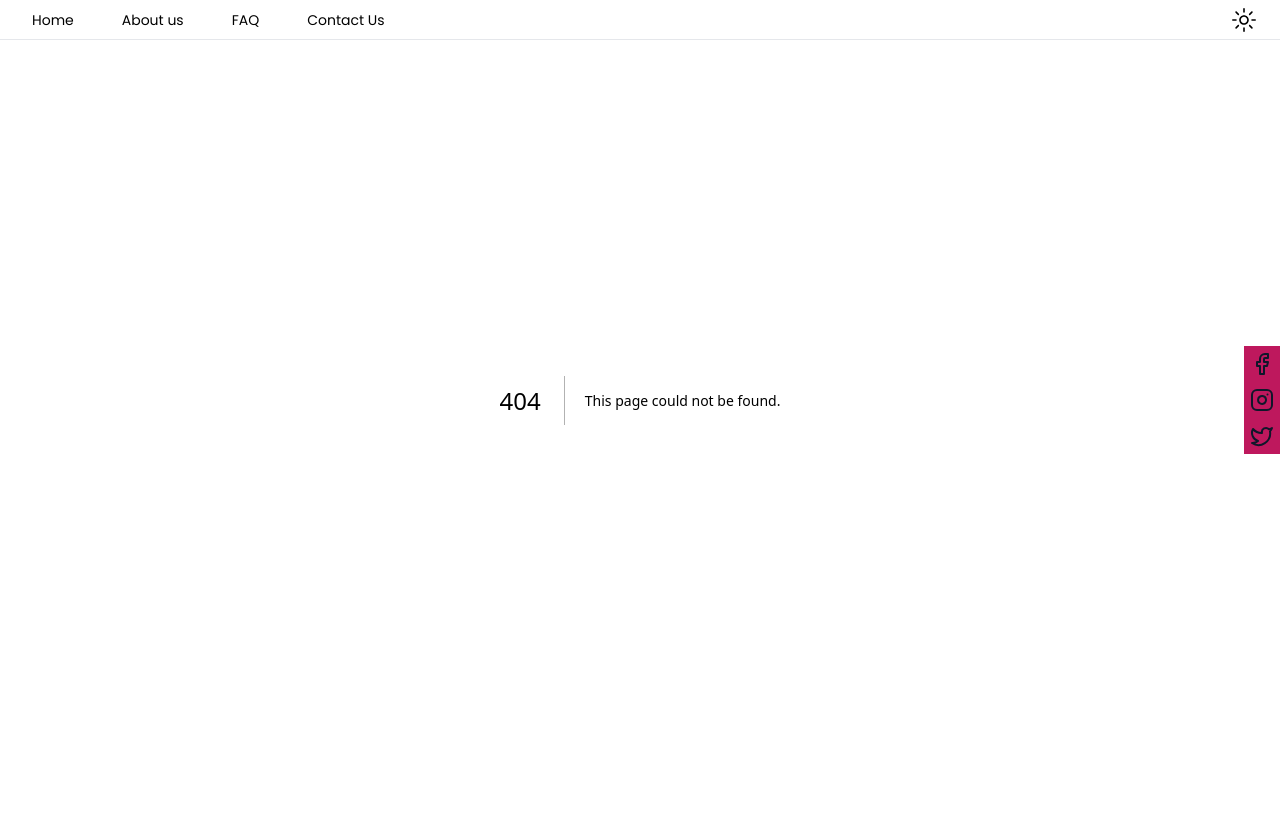
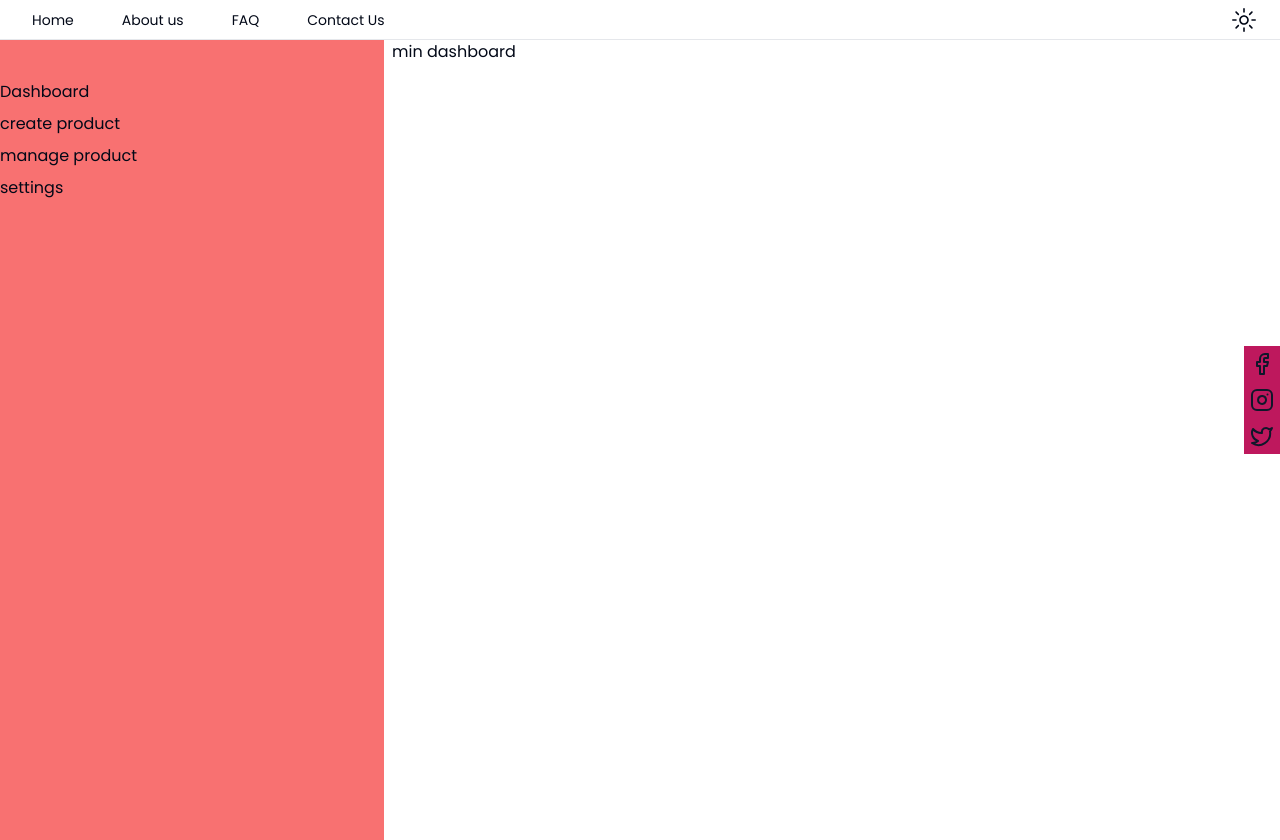
Before and after one commit to janaka4345/fashion-ecommerce, a Next.js app: page /account/sellerDashboard in a window 1280 px wide. Before the commit this address had no page. Before the commit the page ends 800 px from the top, so only its background shows below. Built offline with nearby package versions, Linux system fonts and the light colour scheme.

Commit message:
feat:seller dashboard route created with layout

```diff
--- /dev/null
+++ b/app/account/_components/SellerSidebar.jsx
@@ -0,0 +1,12 @@
+import Link from "next/link";
+
+export default function SellerSidebar() {
+  return (
+    <div className="flex h-[100dvh] w-[30dvw] flex-col gap-2 bg-red-400 pt-10">
+      <Link href="/account/sellerDashboard">Dashboard</Link>
+      <Link href="/account/sellerDashboard/createProduct">create product</Link>
+      <Link href="/account/sellerDashboard/manageProducts">manage product</Link>
+      <Link href="/account/sellerDashboard/settings">settings</Link>
+    </div>
+  );
+}
--- /dev/null
+++ b/app/account/sellerDashboard/createProduct/page.jsx
@@ -0,0 +1,17 @@
+import { auth } from "../../../../auth";
+import { getCategory } from "../../../../serverActions/category/getCategory";
+import CreateProduct from "../../_components/CreateProduct";
+
+export default async function page() {
+  const categories = await getCategory();
+  const session = await auth();
+  // console.log(categories);
+  return (
+    <div className="w-full bg-green-400">
+      <CreateProduct
+        categories={categories?.response}
+        session={session?.user}
+      />
+    </div>
+  );
+}
--- /dev/null
+++ b/app/account/sellerDashboard/layout.jsx
@@ -0,0 +1,10 @@
+import SellerSidebar from "../_components/SellerSidebar";
+
+export default function layout({ children }) {
+  return (
+    <div className="flex flex-row gap-2 pt-10">
+      <SellerSidebar />
+      {children}
+    </div>
+  );
+}
--- /dev/null
+++ b/app/account/sellerDashboard/page.jsx
@@ -0,0 +1,7 @@
+export default function page() {
+  return (
+    <div className="">
+      <h1>min dashboard</h1>
+    </div>
+  );
+}
--- /dev/null
+++ b/app/account/startSelling/page.jsx
@@ -0,0 +1,17 @@
+import { auth } from "../../../auth";
+import StartSellingForm from "../_components/StartSellingForm";
+
+export default async function page() {
+  const session = await auth();
+  return (
+    <div className="flex h-[100dvh] flex-row gap-2 pt-10">
+      <div className="w-[35dvw] bg-green-400">
+        <h1>Unlock your shopping adventure!</h1>
+        <p>
+          Welcome aboard! Expand your reach and watch your business flourish!
+        </p>
+      </div>
+      <StartSellingForm userId={session.user.id} />
+    </div>
+  );
+}
```
